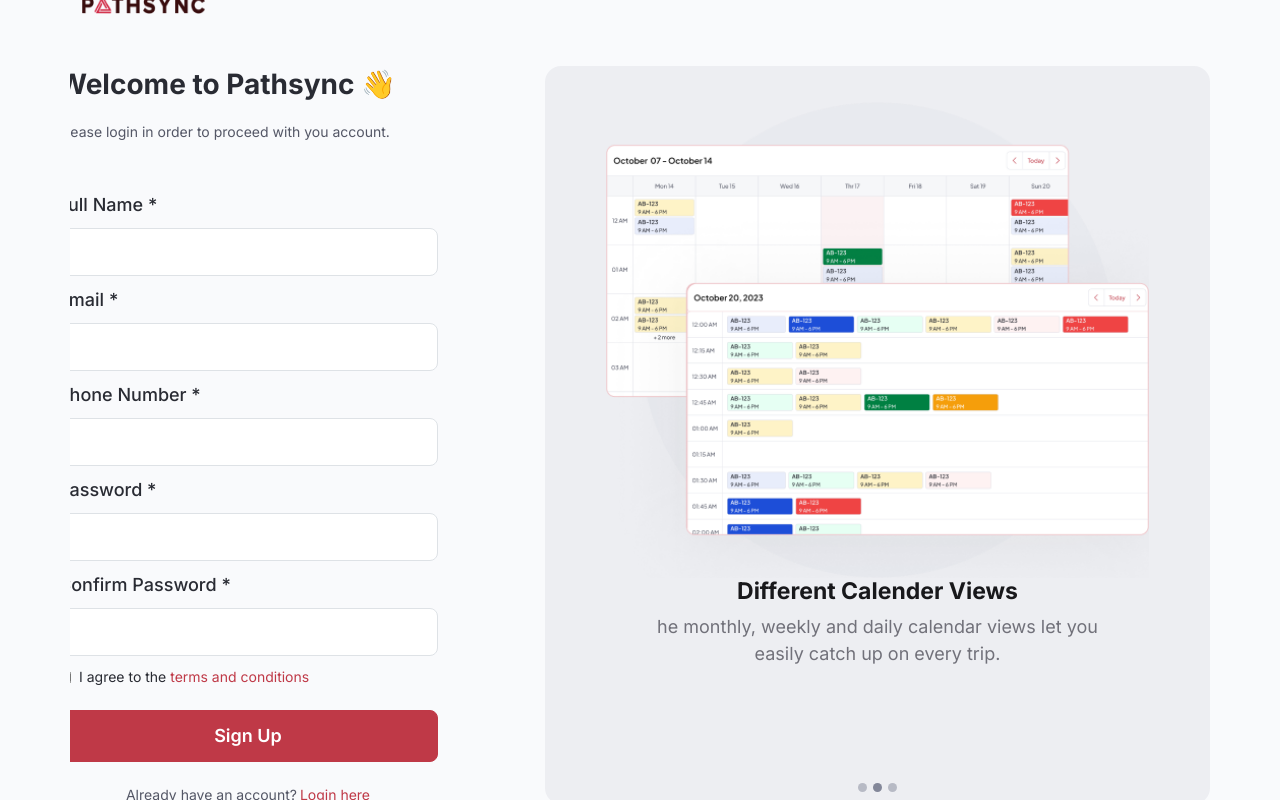
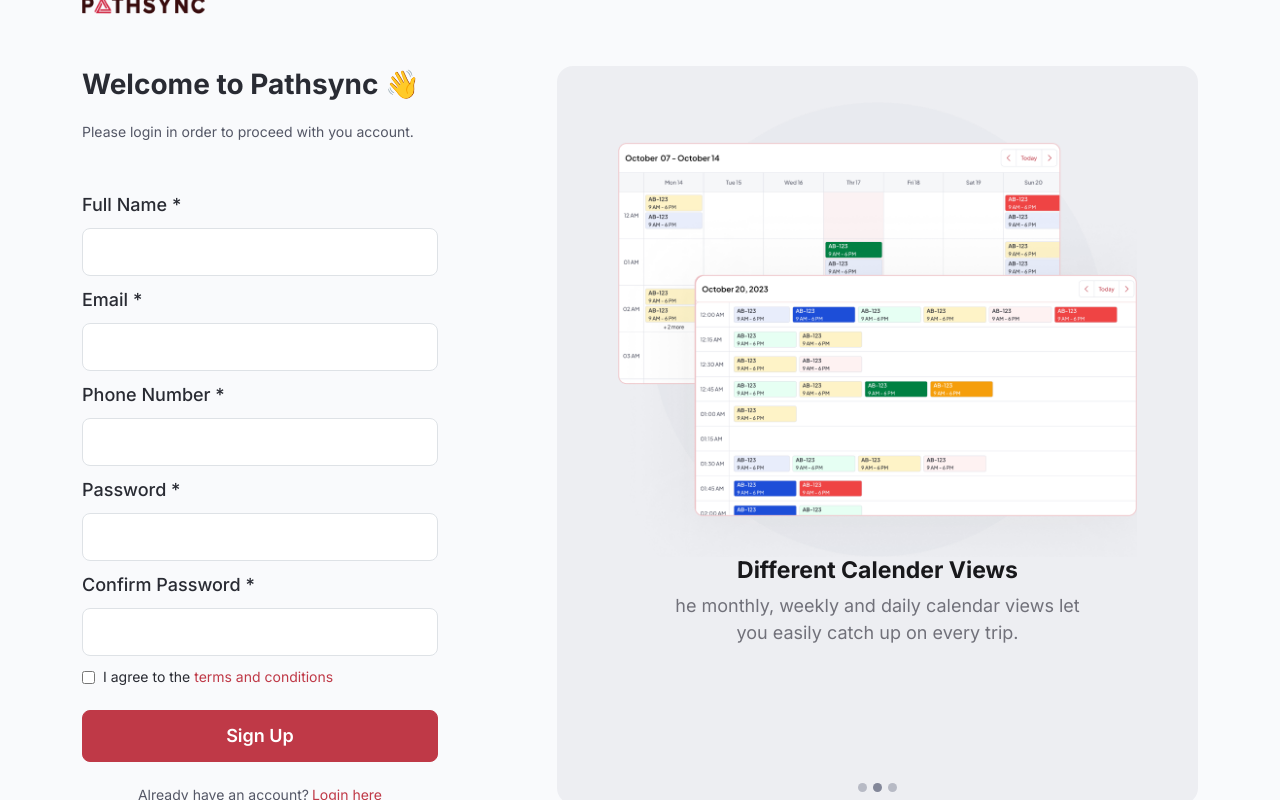
Before and after one commit to AbubakarNaveed/2nd-probational-project-system-plus, a React (Vite) app: page /signup in a window 1280 px wide. Built offline with nearby package versions, Linux system fonts and the light colour scheme.

Commit message:
row padding problem solved

```diff
--- a/src/Styles/componentStyles/Dashboard/_main.scss
+++ b/src/Styles/componentStyles/Dashboard/_main.scss
@@ -1,6 +1,7 @@
 .mainContainer {
   height: 100%;
   width: 100%;
+  padding: 0 !important;
   background-color: $DashbaordBgColor;
   .header {
     padding: 24px;
--- a/src/Styles/theme/_customBootstrap.scss
+++ b/src/Styles/theme/_customBootstrap.scss
@@ -16,9 +16,9 @@
   margin-right: 0; // Use the negative margin to compensate for padding
 }
 
+// .row > div {
+//   padding-right: 0;
+//   padding-left: 0;
+// }
+
 @import "../../../node_modules/bootstrap/scss/bootstrap.scss";
-
-.row > div {
-  padding-right: 0;
-  padding-left: 0;
-}
--- a/src/pages/User/dashboard.jsx
+++ b/src/pages/User/dashboard.jsx
@@ -9,7 +9,7 @@
         <div className="col-2 p-0">
           <Sidebar />
         </div>
-        <div className="col-10">
+        <div className="col-10 p-0 ">
           <Main>
             <Outlet />
           </Main>
```
Also changed, not shown: src/Styles/styles.css, 1 other file (tests, documents, lock files or other folders).
